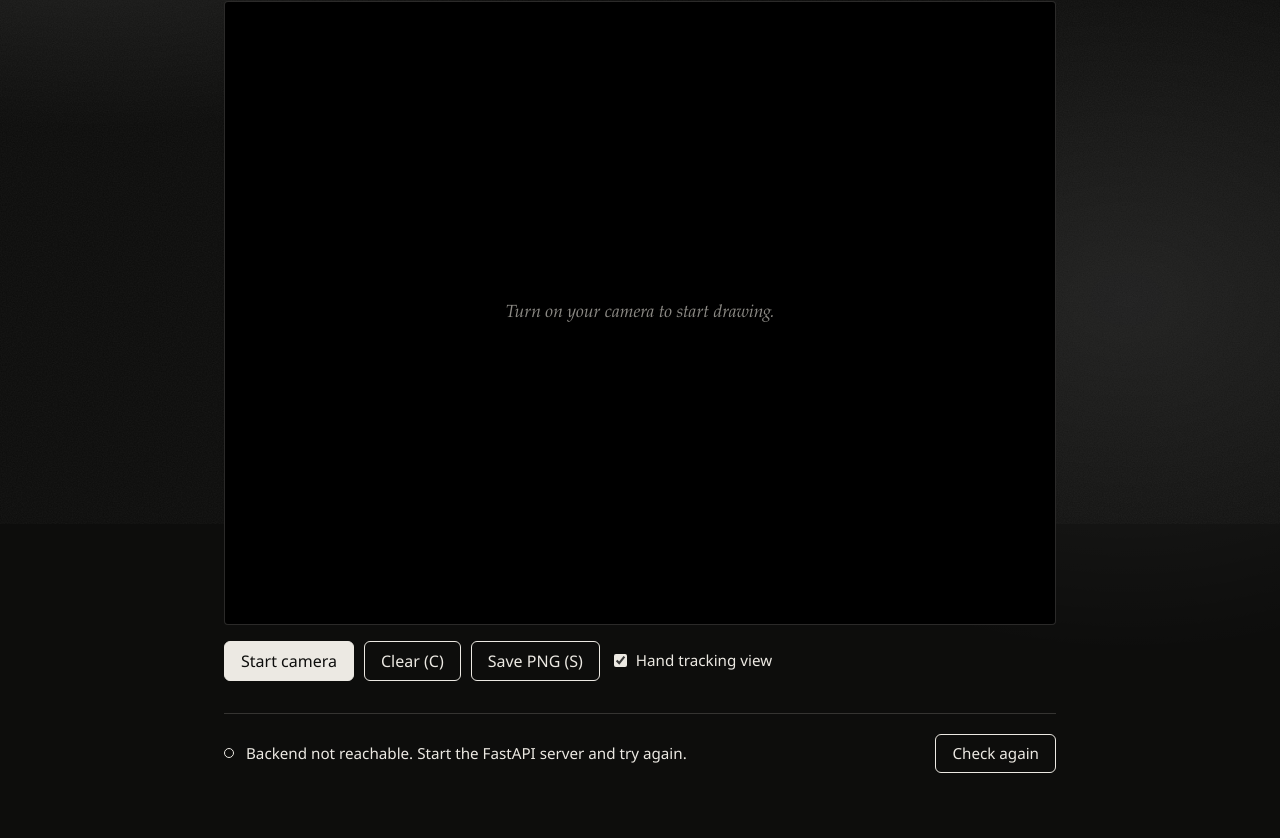
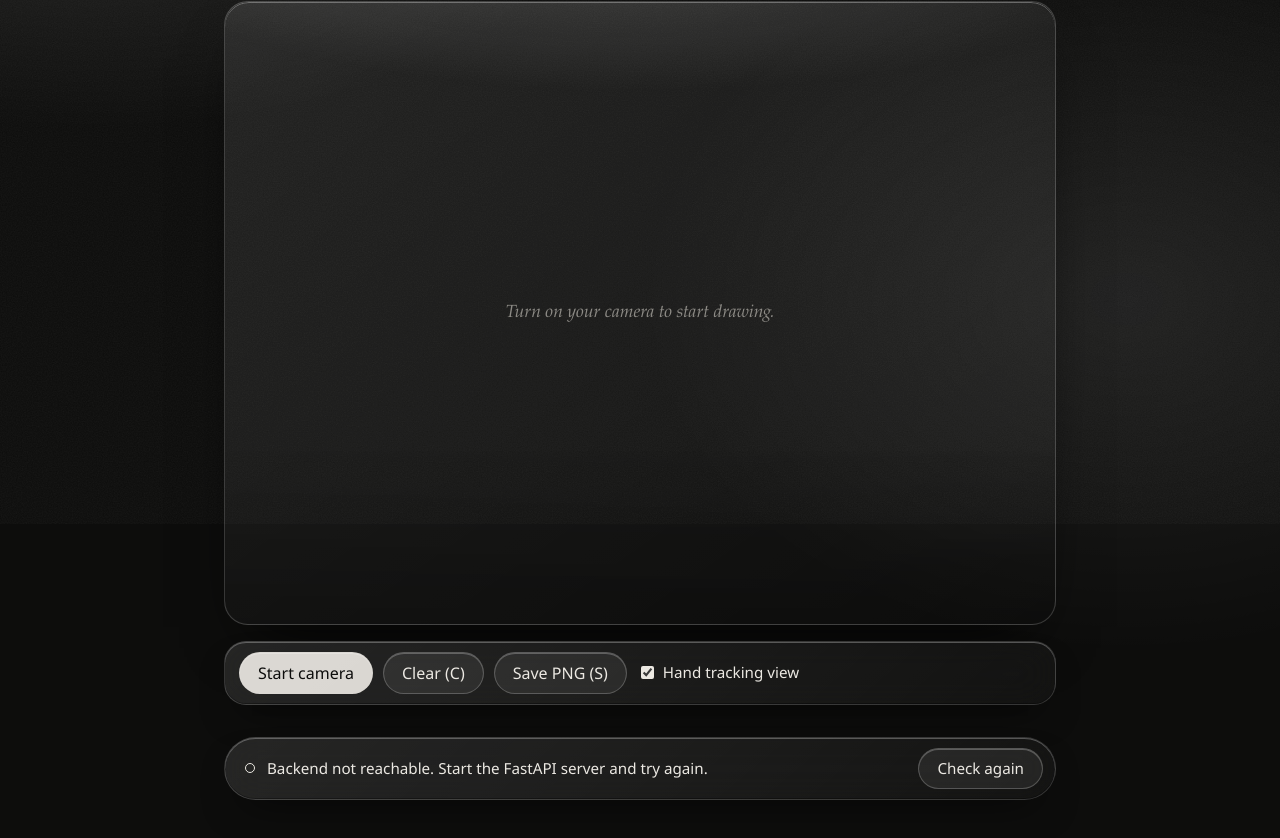
Before and after one commit to kartikyemul/air-canvas, a React (Vite) app in the folder frontend/: page / in a window 1280 px wide. Shown: the part 276-1114 px from the top of the page. Built offline with nearby package versions, Linux system fonts and the light colour scheme; no server answers.

Commit message:
Add glass surfaces

```diff
--- /dev/null
+++ b/frontend/src/glass.css
@@ -0,0 +1,64 @@
+/* Frosted glass surfaces: translucent fill, blur, bright top edge. */
+.toolbar,
+.status-row {
+  padding: 10px 14px;
+  border: 1px solid rgba(255, 255, 255, 0.14);
+  border-radius: 22px;
+  background: linear-gradient(140deg, rgba(255, 255, 255, 0.11), rgba(255, 255, 255, 0.03));
+  -webkit-backdrop-filter: blur(20px) saturate(150%);
+  backdrop-filter: blur(20px) saturate(150%);
+  box-shadow:
+    inset 0 1px 0 rgba(255, 255, 255, 0.28),
+    inset 0 -1px 0 rgba(0, 0, 0, 0.35),
+    0 18px 40px -20px rgba(0, 0, 0, 0.8);
+}
+
+.status-row {
+  border-radius: 999px;
+  padding: 10px 12px 10px 20px;
+}
+
+/* The stage skips backdrop blur: the video covers it and the blur would be redrawn every frame. */
+.stage {
+  border-color: rgba(255, 255, 255, 0.16);
+  border-radius: 24px;
+  background: linear-gradient(145deg, rgba(255, 255, 255, 0.09), rgba(255, 255, 255, 0.02));
+  box-shadow: 0 30px 60px -28px rgba(0, 0, 0, 0.9);
+}
+
+/* Curved gloss across the top of the glass. */
+.stage::after {
+  content: "";
+  position: absolute;
+  inset: 0;
+  border-radius: inherit;
+  pointer-events: none;
+  background:
+    radial-gradient(120% 55% at 50% -18%, rgba(255, 255, 255, 0.2), transparent 60%),
+    linear-gradient(180deg, transparent 72%, rgba(0, 0, 0, 0.28));
+  box-shadow: inset 0 1px 0 rgba(255, 255, 255, 0.3);
+}
+
+.button {
+  padding: 8px 18px;
+  border-color: rgba(255, 255, 255, 0.22);
+  border-radius: 999px;
+  background: rgba(255, 255, 255, 0.07);
+  box-shadow: inset 0 1px 0 rgba(255, 255, 255, 0.25);
+}
+
+.button:hover {
+  background: rgba(255, 255, 255, 0.16);
+  color: var(--ink);
+}
+
+.button-solid {
+  border-color: transparent;
+  background: rgba(236, 233, 227, 0.92);
+  color: var(--bg);
+}
+
+.button-solid:hover {
+  background: #fff;
+  color: var(--bg);
+}
--- a/frontend/src/main.tsx
+++ b/frontend/src/main.tsx
@@ -3,6 +3,7 @@ import ReactDOM from "react-dom/client";
 import App from "./App";
 import "./index.css";
 import "./backdrop.css";
+import "./glass.css";
 
 ReactDOM.createRoot(document.getElementById("root")!).render(
   <React.StrictMode>
```
